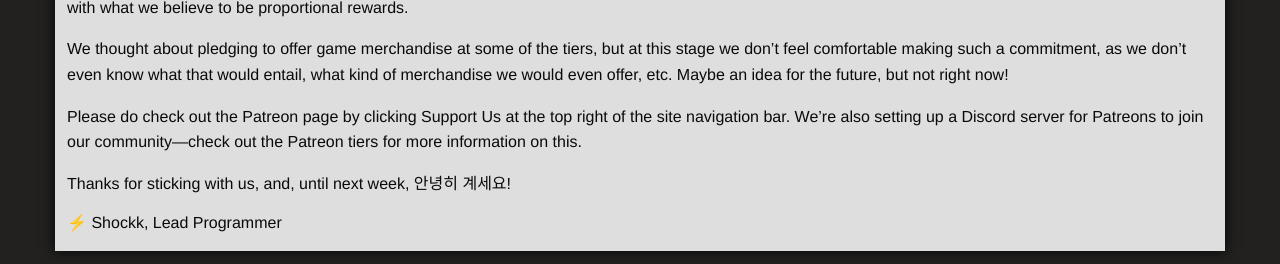
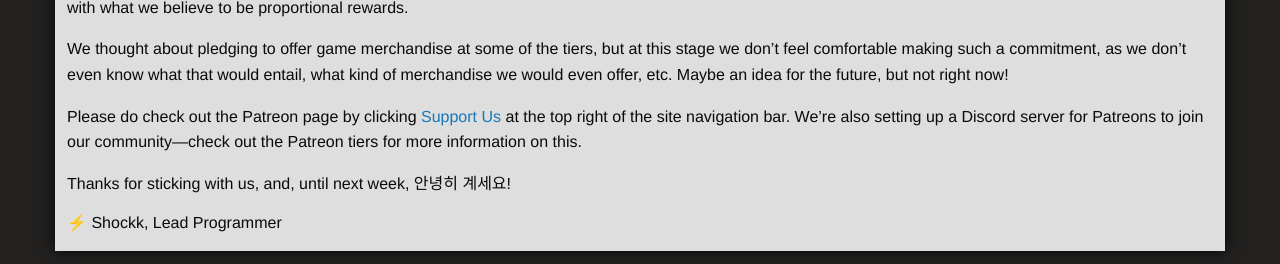
Before and after one commit to ori-sky/polar-space, a Jekyll site: the page built from _posts/2019-10-13-01-34-Week-13.md, in a window 1280 px wide. Shown: the part 859-1123 px from the top of the page. Built offline with Jekyll 4.4.1, drawn with Linux system fonts in a browser that asks for light colours; nearby versions of some CDN libraries; some web fonts are replaced; our own code applies the rules of GitHub Pages for plain Markdown files; library files that are not in the unit come from our copies; some of the changed lines change nothing that is shown.

Commit message:
Update 2019-10-13-01-34-Week-13.md

```diff
--- a/_posts/2019-10-13-01-34-Week-13.md
+++ b/_posts/2019-10-13-01-34-Week-13.md
@@ -29,7 +29,7 @@ We now have a Patreon for the game! We dedicated some time to thinking about wha
 
 We thought about pledging to offer game merchandise at some of the tiers, but at this stage we don't feel comfortable making such a commitment, as we don't even know what that would entail, what kind of merchandise we would even offer, etc. Maybe an idea for the future, but not right now!
 
-Please do check out the Patreon page by clicking Support Us at the top right of the site navigation bar. We're also setting up a Discord server for Patreons to join our community—check out the Patreon tiers for more information on this.
+Please do check out the Patreon page by clicking [Support Us](https://patreon.com/mileskjeller) at the top right of the site navigation bar. We're also setting up a Discord server for Patreons to join our community—check out the Patreon tiers for more information on this.
 
 Thanks for sticking with us, and, until next week, 안녕히 계세요!
 
```
